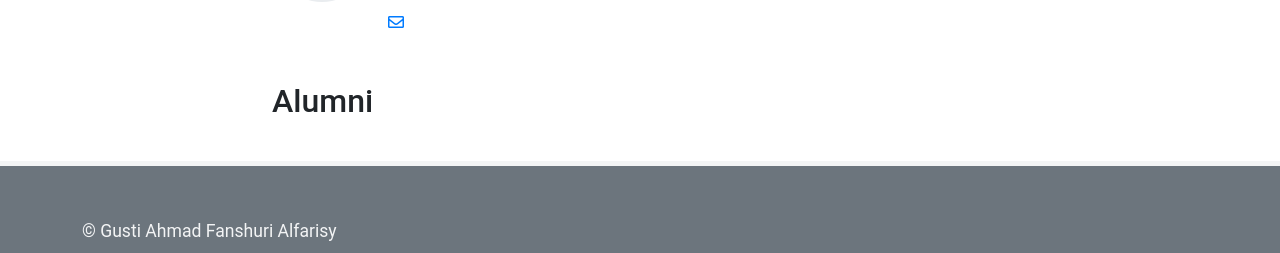
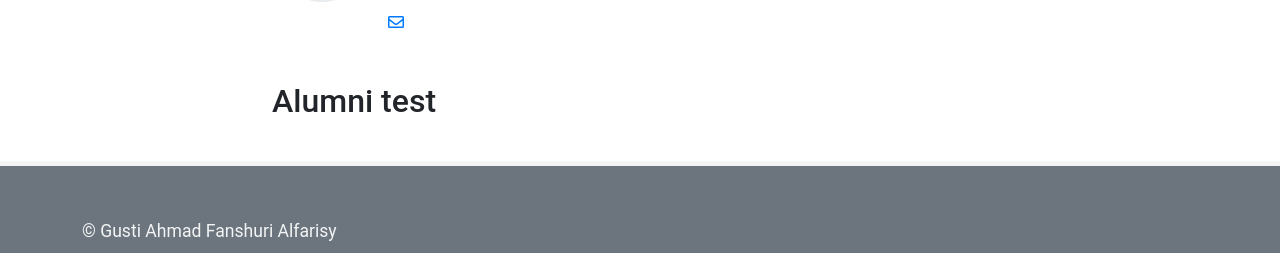
Before and after one commit to gusti-alfarisy/gusti-alfarisy.github.io, a Jekyll site: the page built from pages/team.md, in a window 1280 px wide and 900 px high, scrolled down 1832 px. Shown: the part 644-897 px from the top of the window. Built offline with Jekyll 4.4.1, drawn with Linux system fonts in a browser that asks for light colours; some web fonts are replaced; grey boxes are pictures that could not be loaded.

```diff
--- a/_layouts/team.html
+++ b/_layouts/team.html
@@ -79,7 +79,7 @@ description: Template for team page.
 {% endfor %}
 
 <!--<div class="d-flex team-member">-->
-  <h2> Alumni </h2>
+  <h2> Alumni test</h2>
 <!--</div>-->
 
 {% for member in alumni %}
```
